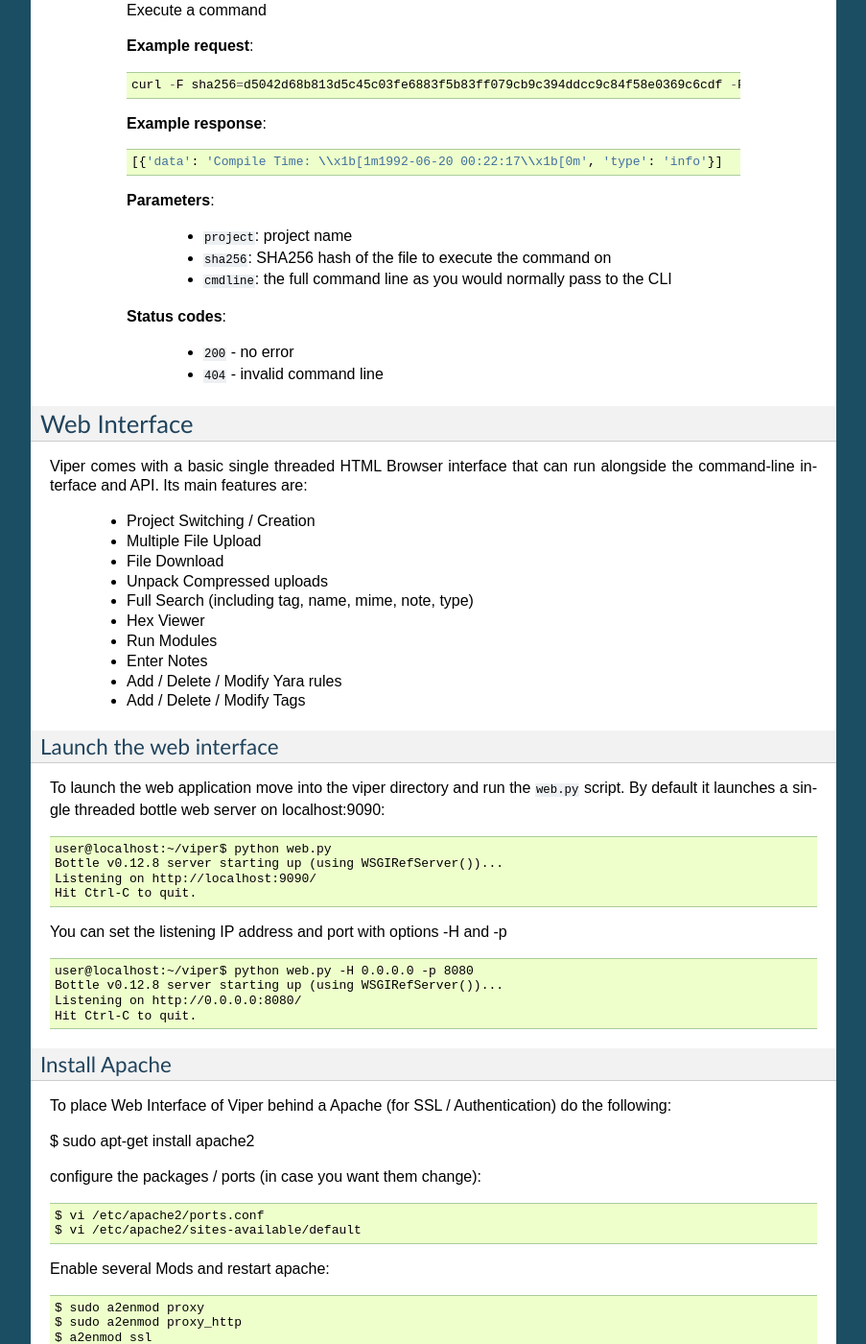
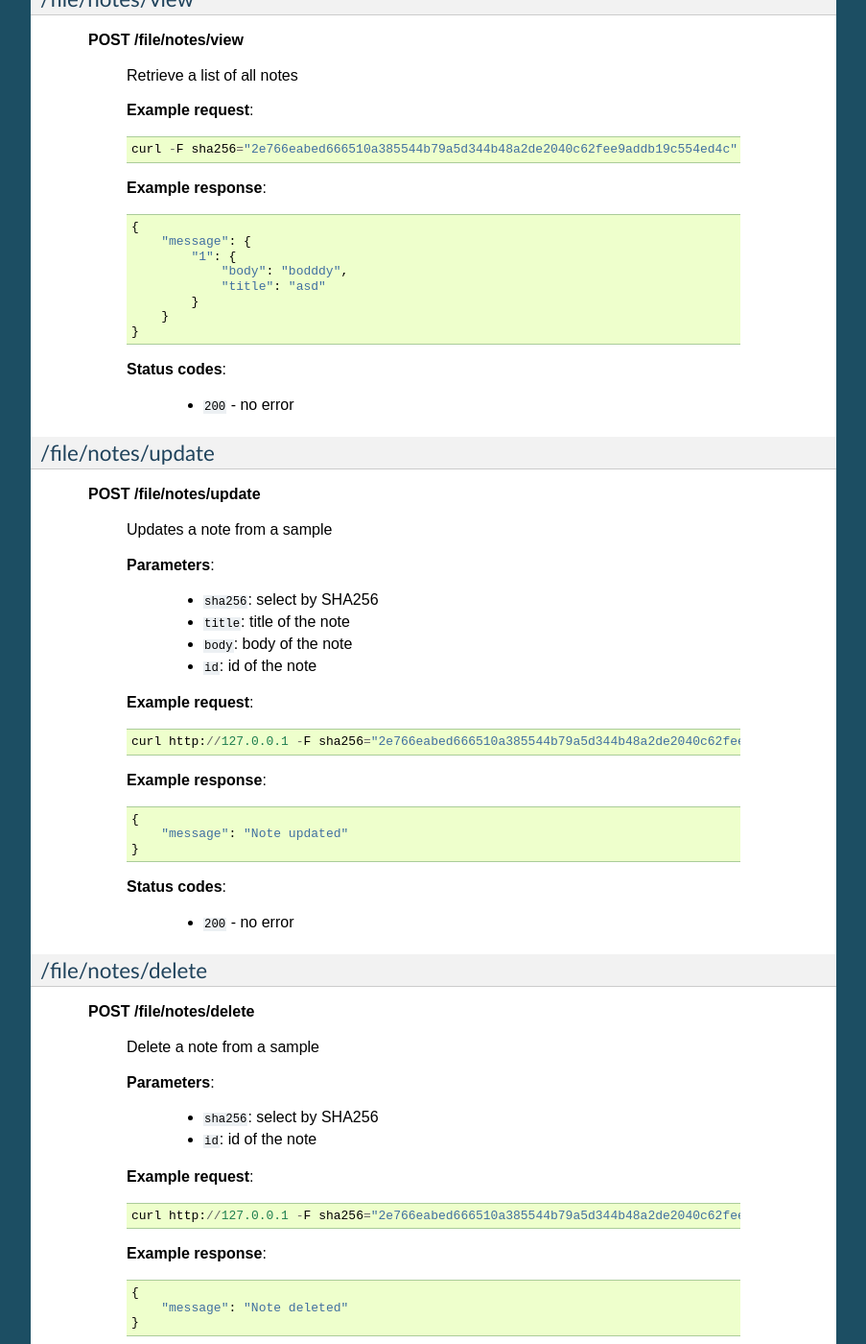
Before and after one commit to viper-framework/viper, a Sphinx documentation site: the page built from docs/source/usage/web.rst, in a window 1280 px wide and 1400 px high, scrolled down 5657 px. Shown: the whole window at 96% size, without its empty margins (198-1101 px from the left). Built offline with Sphinx 7.4.7, drawn with Linux system fonts in a browser that asks for light colours; pages that are not in the unit, such as notebooks, are missing from menus; some of the changed text lies outside the part shown.

Commit message:
introducing notes api

```diff
--- a/docs/source/usage/web.rst
+++ b/docs/source/usage/web.rst
@@ -280,6 +280,114 @@
 
         **Status codes**:
 
+            * ``200`` - no error#
+
+/file/notes/add
+----------------
+
+    **POST /file/notes/add**
+
+        Add a note to a sample
+
+        **Parameters**:
+
+            * ``sha256``: select by SHA256
+            * ``title``: title of the note
+            * ``body``: body of the note
+
+        **Example request**::
+
+            curl http://127.0.0.1 -F sha256="2e766eabed666510a385544b79a5d344b48a2de2040c62fee9addb19c554ed4c" -F title="asd"  -F body="bodddy" http://127.0.0.1:8080/file/notes/add
+
+        **Example response**::
+
+            {
+                "message": "Note added"
+            }
+
+        **Status codes**:
+
+            * ``200`` - no error
+
+
+/file/notes/view
+----------------
+
+    **POST /file/notes/view**
+
+        Retrieve a list of all notes
+
+        **Example request**::
+
+            curl -F sha256="2e766eabed666510a385544b79a5d344b48a2de2040c62fee9addb19c554ed4c" http://127.0.0.1:8080/file/notes/view
+
+        **Example response**::
+
+            {
+                "message": {
+                    "1": {
+                        "body": "bodddy",
+                        "title": "asd"
+                    }
+                }
+            }
+
+        **Status codes**:
+
+            * ``200`` - no error
+
+/file/notes/update
+------------------
+
+    **POST /file/notes/update**
+
+        Updates a note from a sample
+
+        **Parameters**:
+
+            * ``sha256``: select by SHA256
+            * ``title``: title of the note
+            * ``body``: body of the note
+            * ``id``: id of the note
+
+        **Example request**::
+
+            curl http://127.0.0.1 -F sha256="2e766eabed666510a385544b79a5d344b48a2de2040c62fee9addb19c554ed4c" -F title="asd" -F id="1" -F body="bodddy" http://127.0.0.1:8080/file/notes/update
+
+        **Example response**::
+
+            {
+                "message": "Note updated"
+            }
+
+        **Status codes**:
+
+            * ``200`` - no error
+
+/file/notes/delete
+------------------
+
+    **POST /file/notes/delete**
+
+        Delete a note from a sample
+
+        **Parameters**:
+
+            * ``sha256``: select by SHA256
+            * ``id``: id of the note
+
+        **Example request**::
+
+            curl http://127.0.0.1 -F sha256="2e766eabed666510a385544b79a5d344b48a2de2040c62fee9addb19c554ed4c" -F id="1" http://127.0.0.1:8080/file/notes/delete
+
+        **Example response**::
+
+            {
+                "message": "Note deleted"
+            }
+
+        **Status codes**:
+
             * ``200`` - no error
 
 
```
Also changed, not shown: api.py (+47 -0 lines).
